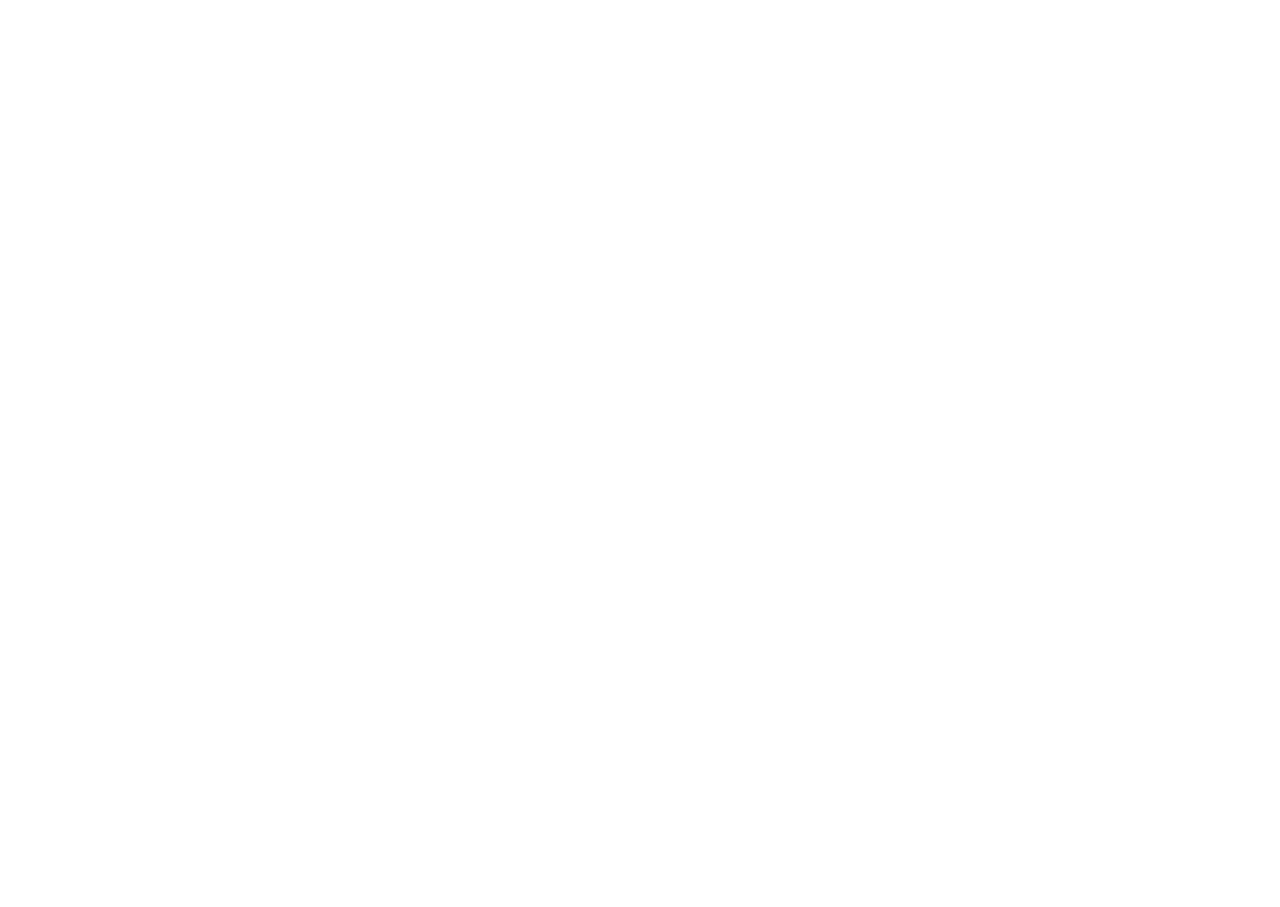
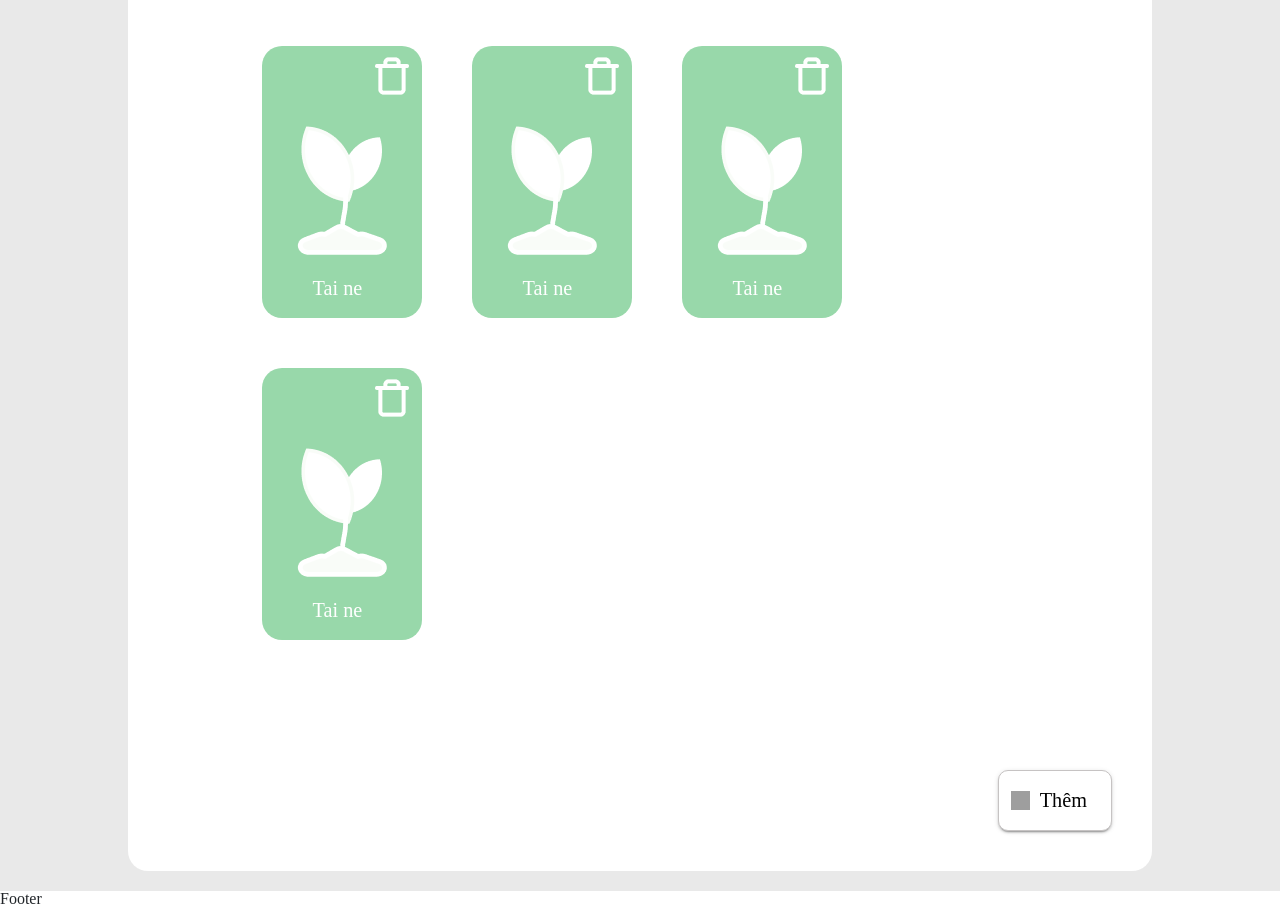
Before and after one commit to AnhTai2k4/smart_watering_fe, a React (Vite) app: page /group_page in a window 1280 px wide. Shown: the part 200-1107 px from the top of the page. Before the commit the page ends 800 px from the top, so only its background shows below. Built offline with nearby package versions, Linux system fonts and the light colour scheme; grey boxes are pictures that could not be loaded.

Commit message:
them modal vao device_page

```diff
--- a/src/components/CreateDevice/CreateDevice.tsx
+++ b/src/components/CreateDevice/CreateDevice.tsx
@@ -1,13 +1,67 @@
-import './CreateDevice.css'
+import "./CreateDevice.css";
 
 const CreateDevice = () => {
   return (
-    <div className='create__container'>
-      <div className="create__form">
-        <p>hello</p>
+    <div
+      className="modal fade"
+      id="deviceModal"
+      tabIndex={-1}
+      aria-labelledby="exampleModalLabel"
+      aria-hidden="true"
+    >
+      <div className="modal-dialog">
+        <div className="modal-content">
+          <div className="modal-header">
+            <h1 className="modal-title fs-5" id="exampleModalLabel">
+              Thêm thiết bị
+            </h1>
+            <button
+              type="button"
+              className="btn-close"
+              data-bs-dismiss="modal"
+              aria-label="Close"
+            ></button>
+          </div>
+          <div className="modal-body">
+            <form>
+              <div className="mb-3">
+                <label htmlFor="recipient-name" className="col-form-label">
+                  ID Thiết bị:
+                </label>
+                <input
+                  type="text"
+                  className="form-control"
+                  id="device-id"
+                />
+              </div>
+              <div className="mb-3">
+                <label htmlFor="message-text" className="col-form-label">
+                  Tên thiết bị:
+                </label>
+                <input
+                  type="text"
+                  className="form-control"
+                  id="device-name"
+                />
+              </div>
+            </form>
+          </div>
+          <div className="modal-footer">
+            <button
+              type="button"
+              className="btn btn-secondary"
+              data-bs-dismiss="modal"
+            >
+              Close
+            </button>
+            <button type="button" className="btn btn-primary">
+              Send message
+            </button>
+          </div>
+        </div>
       </div>
     </div>
-  )
-}
+  );
+};
 
-export default CreateDevice
+export default CreateDevice;
--- a/src/pages/DevicePage/DevicePage.tsx
+++ b/src/pages/DevicePage/DevicePage.tsx
@@ -13,6 +13,8 @@
           <Device_card deviceName="Tai" />
           <Device_card deviceName="Tai" />
         </div>
+
+
         <div className="dropup-center dropup dropup__container">
           <button
             className="btn btn-secondary dropdown-toggle btn__container"
@@ -20,16 +22,25 @@
             data-bs-toggle="dropdown"
             aria-expanded="false"
           >
-            <img src="./add_button.png" alt="add_button" className="add__icon" />
+            <img
+              src="./add_button.png"
+              alt="add_button"
+              className="add__icon"
+            />
             <h3>Thêm</h3>
           </button>
           <ul className="dropdown-menu">
             <li>
-              <a className="dropdown-item" href="" onClick={()=>{return <CreateDevice/>}}>
+              <a
+                className="dropdown-item"
+                href=""
+                data-bs-toggle="modal"
+                data-bs-target="#deviceModal"
+              >
                 Thêm thiết bị
               </a>
             </li>
-            <hr/>
+            <hr />
             <li>
               <a className="dropdown-item" href="#">
                 Thêm nhóm
@@ -38,6 +49,9 @@
           </ul>
         </div>
       </div>
+
+      {/* ------------------Modal ---------------------*/}
+      <CreateDevice/>
     </div>
   );
 };
--- a/src/pages/GroupPage/GroupPage.css
+++ b/src/pages/GroupPage/GroupPage.css
@@ -0,0 +1,78 @@
+.device__page {
+  min-height: 100vh;
+  width: 100vw;
+  background-color: #e9e9e9;
+  display: flex;
+  justify-content: center;
+  align-items: center;
+  padding: 20px 0px;
+  /* padding: 30px 30px 30px 30px; */
+}
+
+.device__section {
+  display: flex;
+  flex-direction: column;
+  background-color: white;
+  width: 80%;
+
+  min-height: 90vh;
+  border-radius: 20px;
+  border: 2px solid none;
+  padding: 40px;
+  gap: 10px;
+
+  & h2 {
+    font-size: var(--h2-font-size);
+    line-height: var(--h2-line-height);
+    font-weight: bold;
+  }
+
+  & p {
+    font-size: var(--p-font-size);
+    line-height: var(--p-line-height);
+    margin-bottom: 50px;
+  }
+
+  & .device__container {
+    display: flex;
+    justify-content: start;
+    gap: 50px;
+    width: 80%;
+    align-self: center;
+    flex-wrap: wrap;
+  }
+
+  & .dropup__container {
+    align-self: end;
+    margin-top: 120px;
+
+
+    & .btn__container{
+        background-color: rgb(255, 255, 255);
+        display: flex;
+        justify-content: center;
+        align-items: center;
+        height: 3.8rem;
+        border:1px solid rgb(198, 195, 195);
+        border-radius: 10px;
+        box-shadow: 0px 3px 1px -2px rgba(0,0,0,0.2),0px 2px 2px 0px rgba(0,0,0,0.14),0px 1px 5px 0px rgba(0,0,0,0.12) ;
+
+
+        & .add__icon{
+            height: 1.2rem;
+            width: 1.2rem;
+            margin-right: 10px;
+
+
+        }
+
+        & h3{
+            color:rgb(3, 3, 3);
+            font-size: var(--h3-font-size);
+            line-height: var(--h3-line-height);
+
+
+        }
+    }
+  }
+}
--- a/src/pages/GroupPage/GroupPage.tsx
+++ b/src/pages/GroupPage/GroupPage.tsx
@@ -1,9 +1,45 @@
+import Device_card from "../../components/Device_card/Device_card";
+import CreateDevice from "../../components/CreateDevice/CreateDevice";
+import "./GroupPage.css";
 const GroupPage = () => {
   return (
-    <div>
-        Group Page
+    <div className="device__page">
+      <div className="device__section">
+        <h2>Xin chào, Anh Tài!</h2>
+        <p>Chọn một trong các nhóm sau:</p>
+        <div className="device__container">
+          <Device_card deviceName="Tai" />
+          <Device_card deviceName="Tai" />
+          <Device_card deviceName="Tai" />
+          <Device_card deviceName="Tai" />
+        </div>
+        <div className="dropup-center dropup dropup__container">
+          <button
+            className="btn btn-secondary dropdown-toggle btn__container"
+            type="button"
+            data-bs-toggle="dropdown"
+            aria-expanded="false"
+          >
+            <img src="./add_button.png" alt="add_button" className="add__icon" />
+            <h3>Thêm</h3>
+          </button>
+          <ul className="dropdown-menu">
+            <li>
+              <a className="dropdown-item" href="" onClick={()=>{return <CreateDevice/>}}>
+                Thêm thiết bị
+              </a>
+            </li>
+            <hr/>
+            <li>
+              <a className="dropdown-item" href="#">
+                Thêm nhóm
+              </a>
+            </li>
+          </ul>
+        </div>
+      </div>
     </div>
-  )
-}
+  );
+};
 
-export default GroupPage
+export default GroupPage;
```
